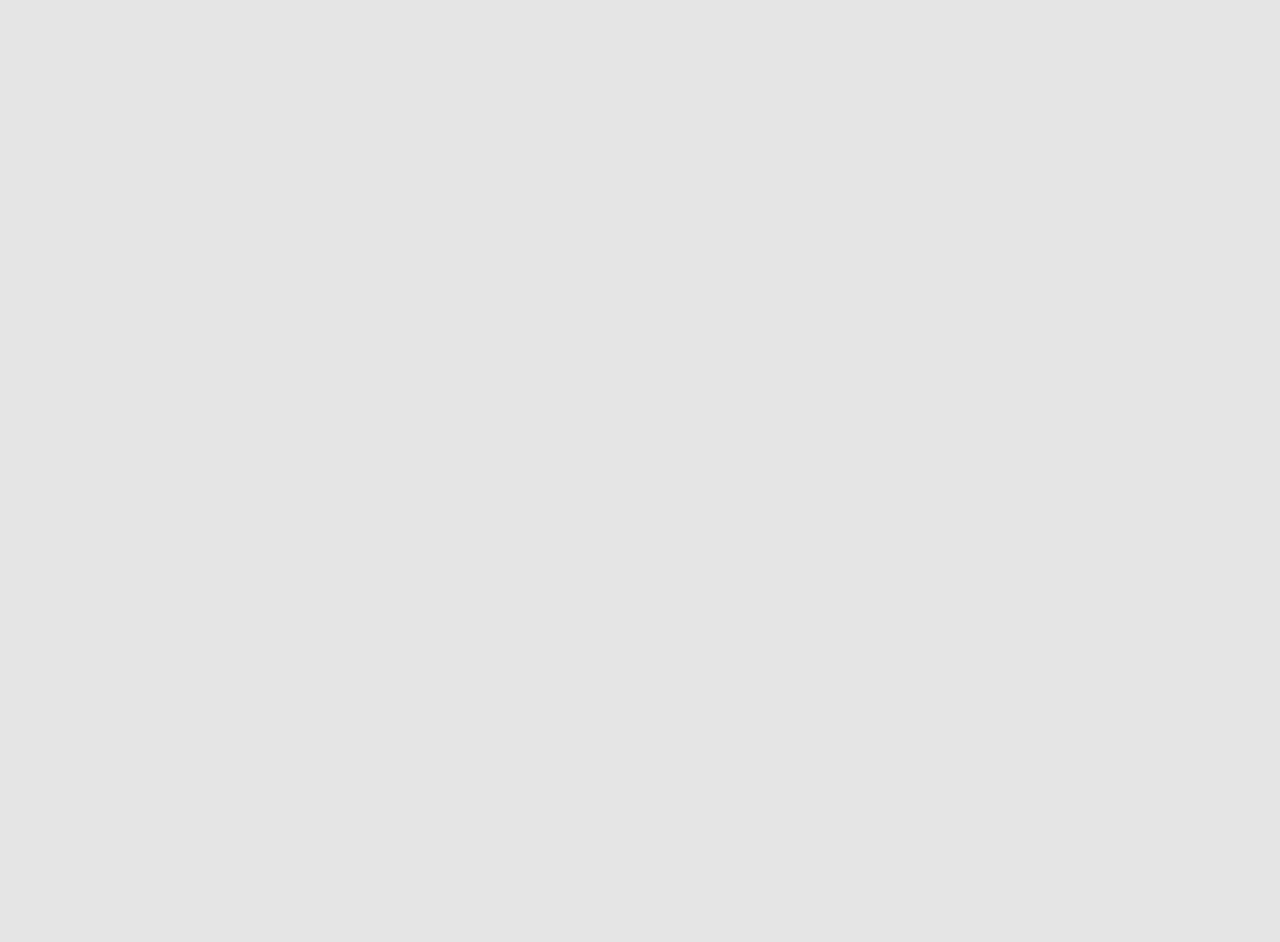
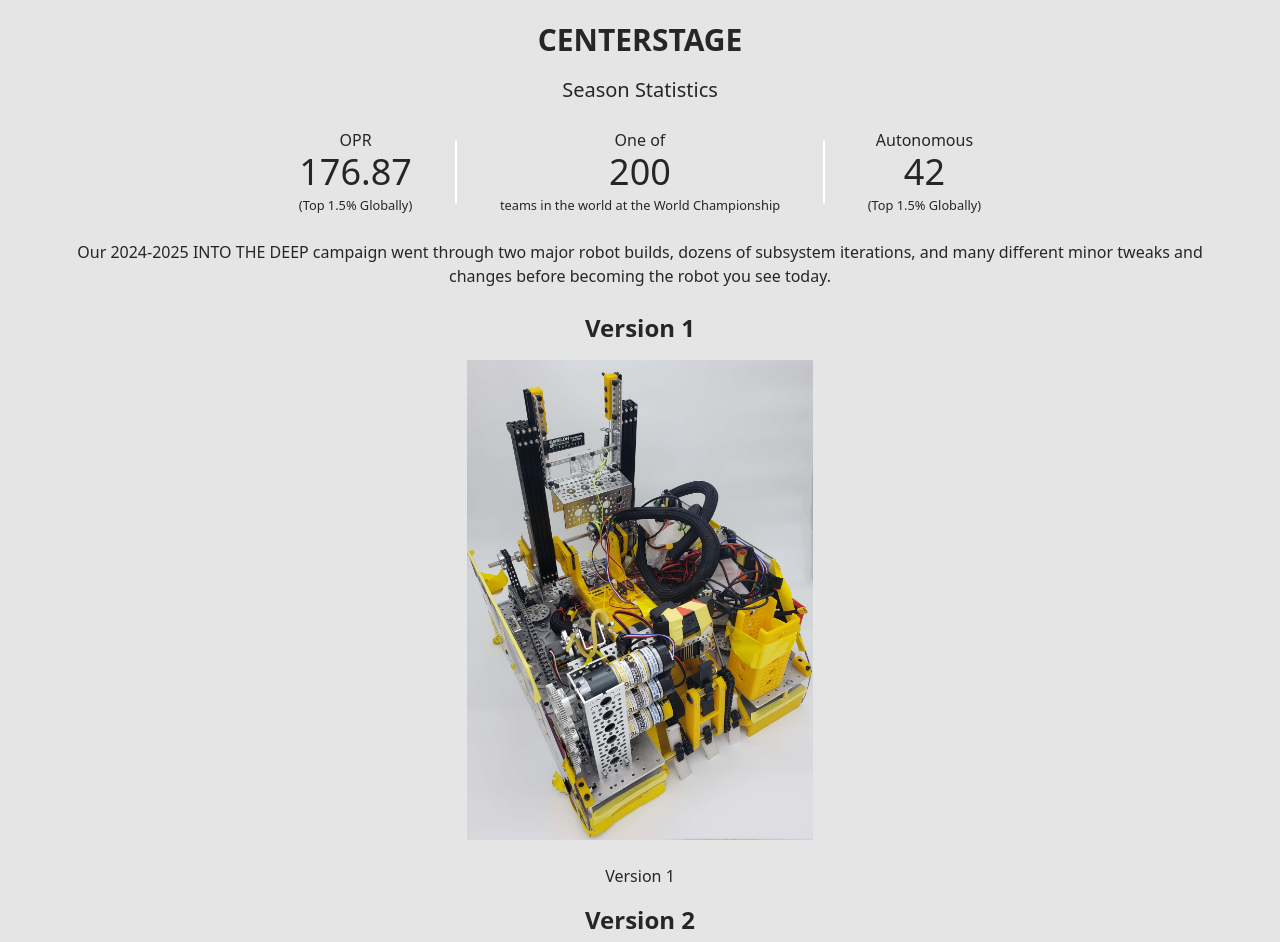
Before and after one commit to brachiotusk/evwebsite-real, a SvelteKit app: page /intothedeep in a window 1280 px wide. Before the commit this address had no page. Shown: the part 70-1012 px from the top of the page. Before the commit the page ends 800 px from the top, so only its background shows below. Built offline with nearby package versions, Linux system fonts and the light colour scheme.

Commit message:
Create +page.svelte

```diff
--- /dev/null
+++ b/src/routes/intothedeep/+page.svelte
@@ -0,0 +1,31 @@
+<script>
+    import { base } from "$app/paths";
+    import ExpandingHr from "../../lib/common/ExpandingHR.svelte";
+    import PageWrapper from "../../lib/common/PageWrapper.svelte";
+    import StatBox from "../../lib/common/StatBox.svelte";
+    import Header from "../../lib/layout/Header.svelte";
+</script>
+<Header/>
+<PageWrapper>
+    <h1 class="text-3xl font-semibold">CENTERSTAGE</h1>
+    <ExpandingHr --width=10em/>
+
+    <h2 class="text-xl">Season Statistics</h2><br>
+    <div class="flex flex-col md:flex-row w-full h-full md:w-2/3 justify-evenly align-middle content-center items-center">
+      <StatBox number=176.87 truncateDecimals=2 duration=3000 statisticName="<small>(Top 1.5% Globally)</small>">OPR</StatBox>
+        <div class="md:hidden"><ExpandingHr --width=15em/></div>
+        <div class="w-0 h-16 hidden md:block border-white border-l-[2px]"></div>
+        <StatBox number=200 truncateDecimals=0 duration=3000 statisticName="<small>teams in the world at the World Championship</small>">One of</StatBox>
+        <div class="md:hidden"><ExpandingHr --width=15em/></div>
+        <div class="w-0 h-16 hidden md:block border-white border-l-[2px]"></div>
+          <StatBox number=42.66 truncateDecimals=0 duration=3000 statisticName="<small>(Top 1.5% Globally)</small>">Autonomous</StatBox>
+    </div><br>
+    <p>Our 2024-2025 INTO THE DEEP campaign went through two major robot builds, dozens of subsystem iterations, and many different minor tweaks and
+     changes before becoming the robot you see today.</p><br>
+    <h2 class="text-2xl font-semibold">Version 1</h2>
+    <img src="{base}/centerstage/csv1.jpg" class="max-h-[30em] mt-4" alt="The first iteration of the EV robot."><br>
+    <p>Version 1</p>
+    <h2 class="text-2xl font-semibold mt-4">Version 2</h2>
+    <img src="{base}/evcsrobo.png" class="max-h-[30em] mt-4" alt="The second iteration of the EV robot.">
+    <p>Version 2 </p>
+</PageWrapper>
```
